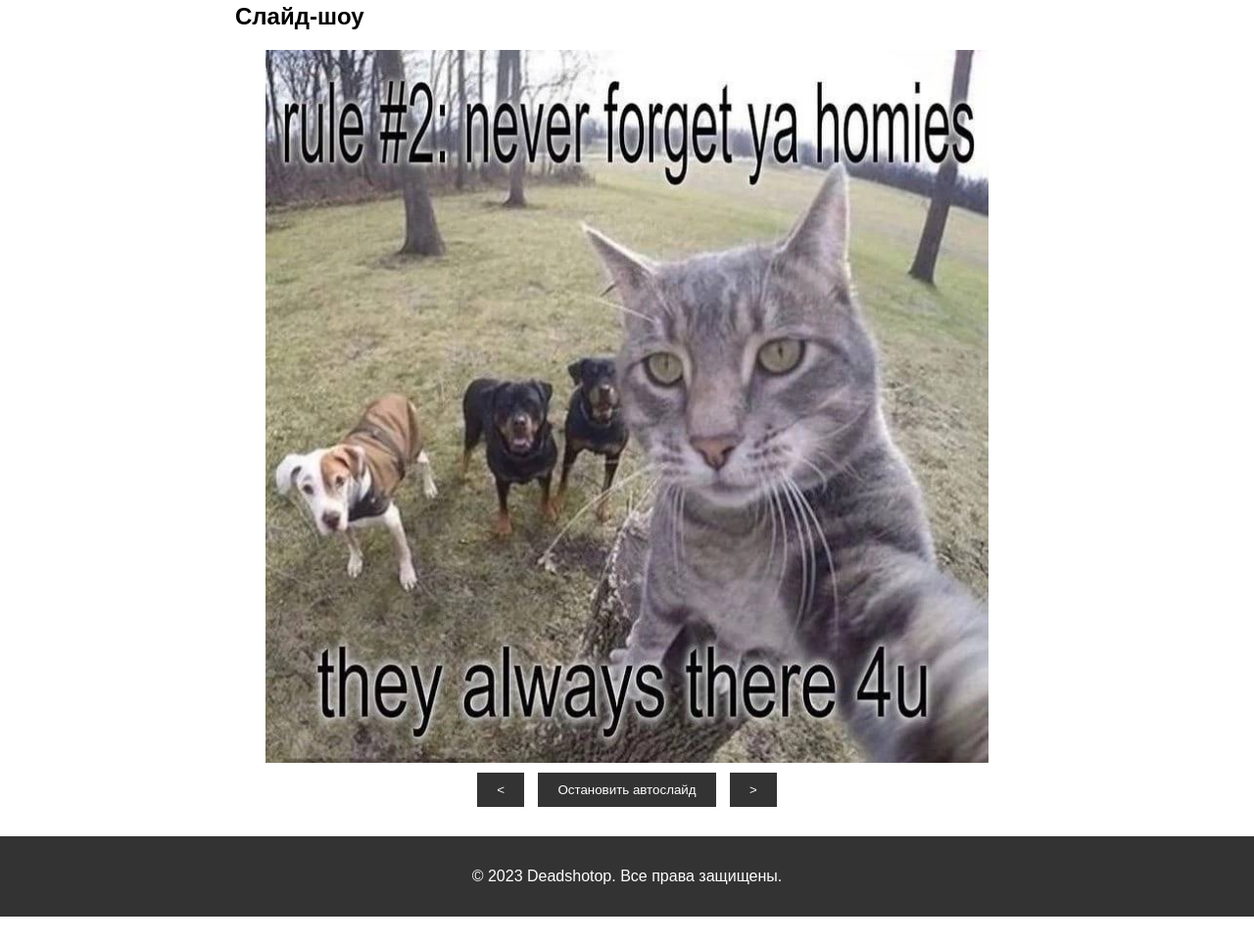
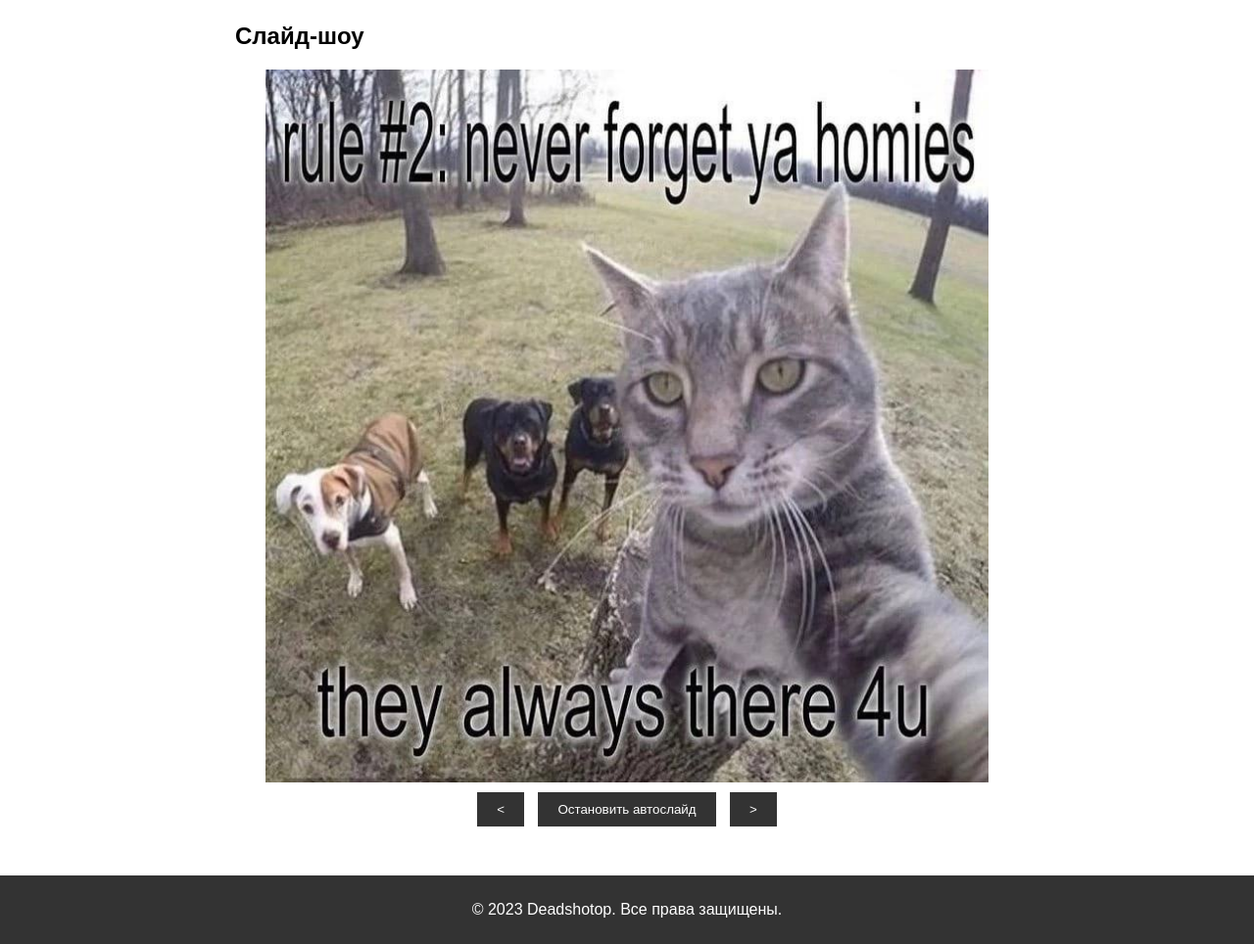
Before and after one commit to stepancar-web-programming/2023-fall-lab-portfolio-petrenko-a.-a, a website: page index.html in a window 1280 px wide. Shown: the part 775-1739 px from the top of the page at 98% size. Before the commit the page ends 1711 px from the top, so only its background shows below. Drawn offline with Linux system fonts and the light colour scheme.

Commit message:
Update style.css прижал footer к низу

```diff
--- a/style.css
+++ b/style.css
@@ -2,6 +2,9 @@ body {
     font-family: 'Arial', sans-serif;
     margin: 0;
     padding: 0;
+    display: flex;
+    flex-direction: column;
+    min-height: 100vh;
 }
 
 header {
@@ -29,6 +32,7 @@ nav a {
 main {
     max-width: 800px;
     margin: 20px auto;
+    flex: 1;
 }
 
 section {
@@ -86,5 +90,5 @@ footer {
     background-color: #333;
     color: #fff;
     text-align: center;
-    padding: 1em 0;
+    padding: 10px;
 }
```
